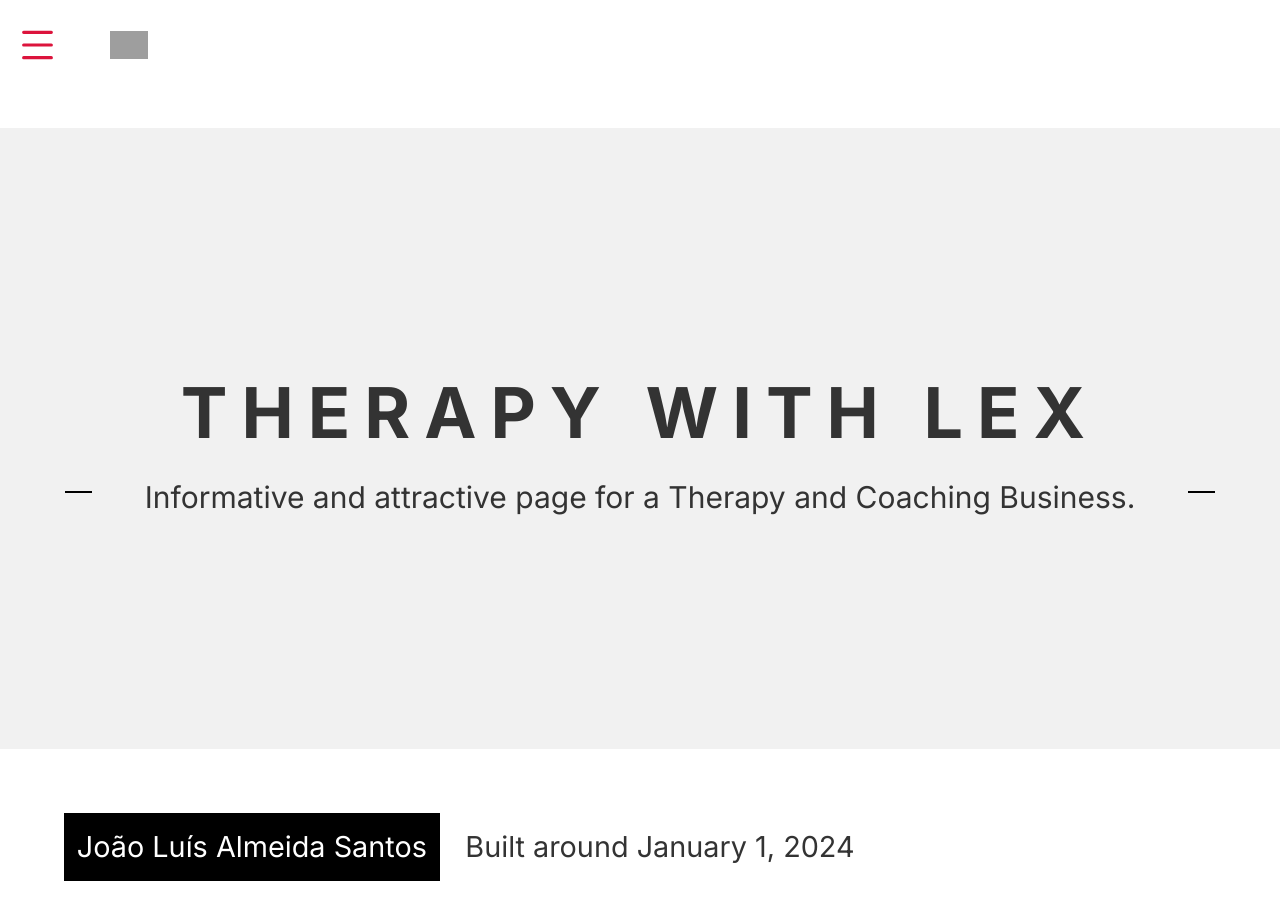
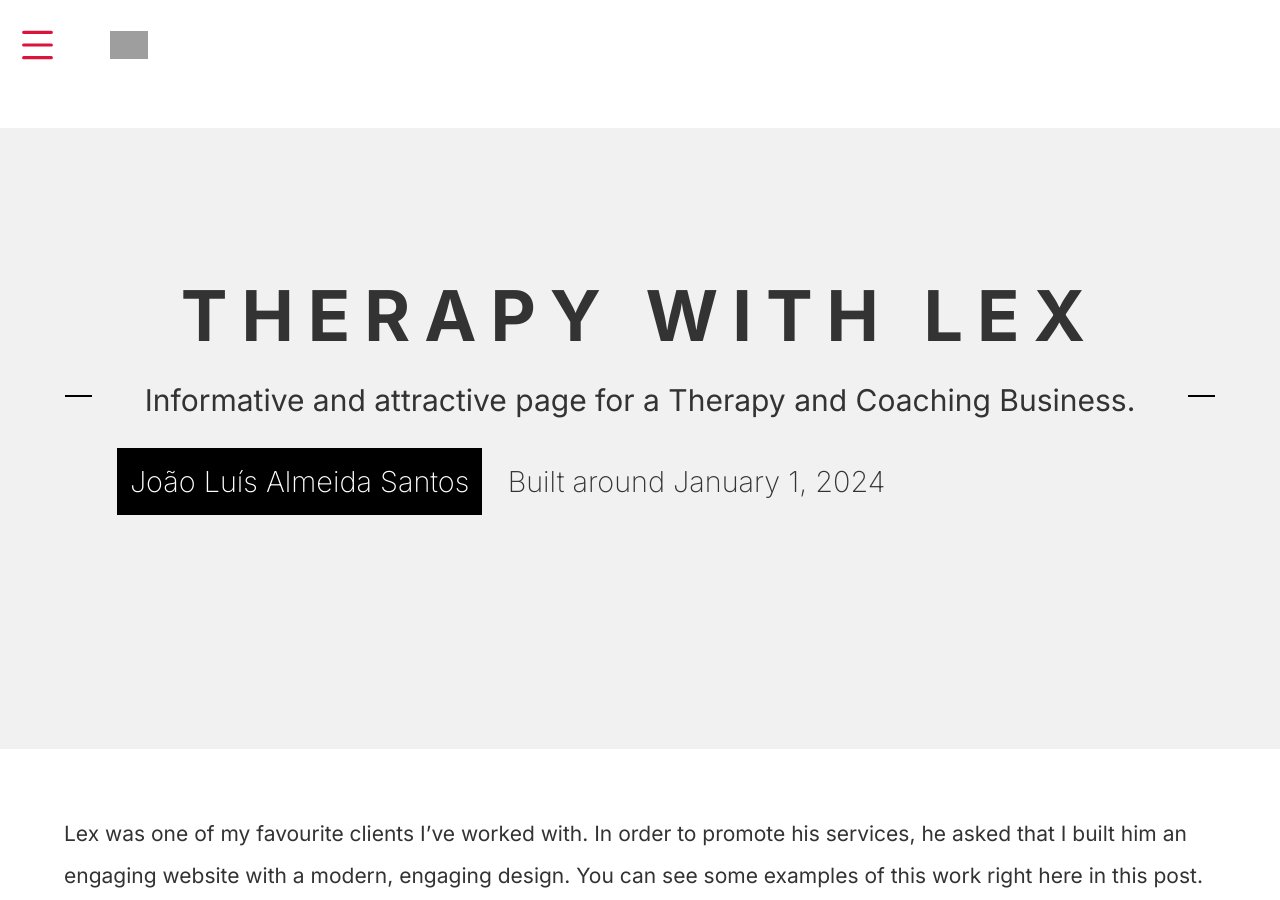
Before and after one commit to lyszt/lyszt.github.io, a Jekyll site: the page built from _posts/2024-1-1-Lex.md, in a window 1280 px wide and 900 px high. Built offline with Jekyll 4.4.1, drawn with Linux system fonts in a browser that asks for light colours; grey boxes are pictures that could not be loaded.

Commit message:
Changed date to banner

```diff
--- a/_layouts/post.html
+++ b/_layouts/post.html
@@ -33,15 +33,16 @@ layout: default
         <h2>{{page.subtitle}}</h2>
         <hr>
       </span>
+      <div class="header">
+        {% if page.author %}<div class="author">{{page.author}}</div>{% endif %}
+
+        <div class="date">
+          Built around {{ page.date | date: "%B %e, %Y" }}
+        </div>
+      </div>
   </div>
   <div class="entry">
-    <div class="header">
-      {% if page.author %}<div class="author">{{page.author}}</div>{% endif %}
 
-      <div class="date">
-        Built around {{ page.date | date: "%B %e, %Y" }}
-      </div>
-    </div>
     {{ content }}
     <a href="{{page.refer}}"><button class="btn btn-secondary">See more</button></a>
 
```
